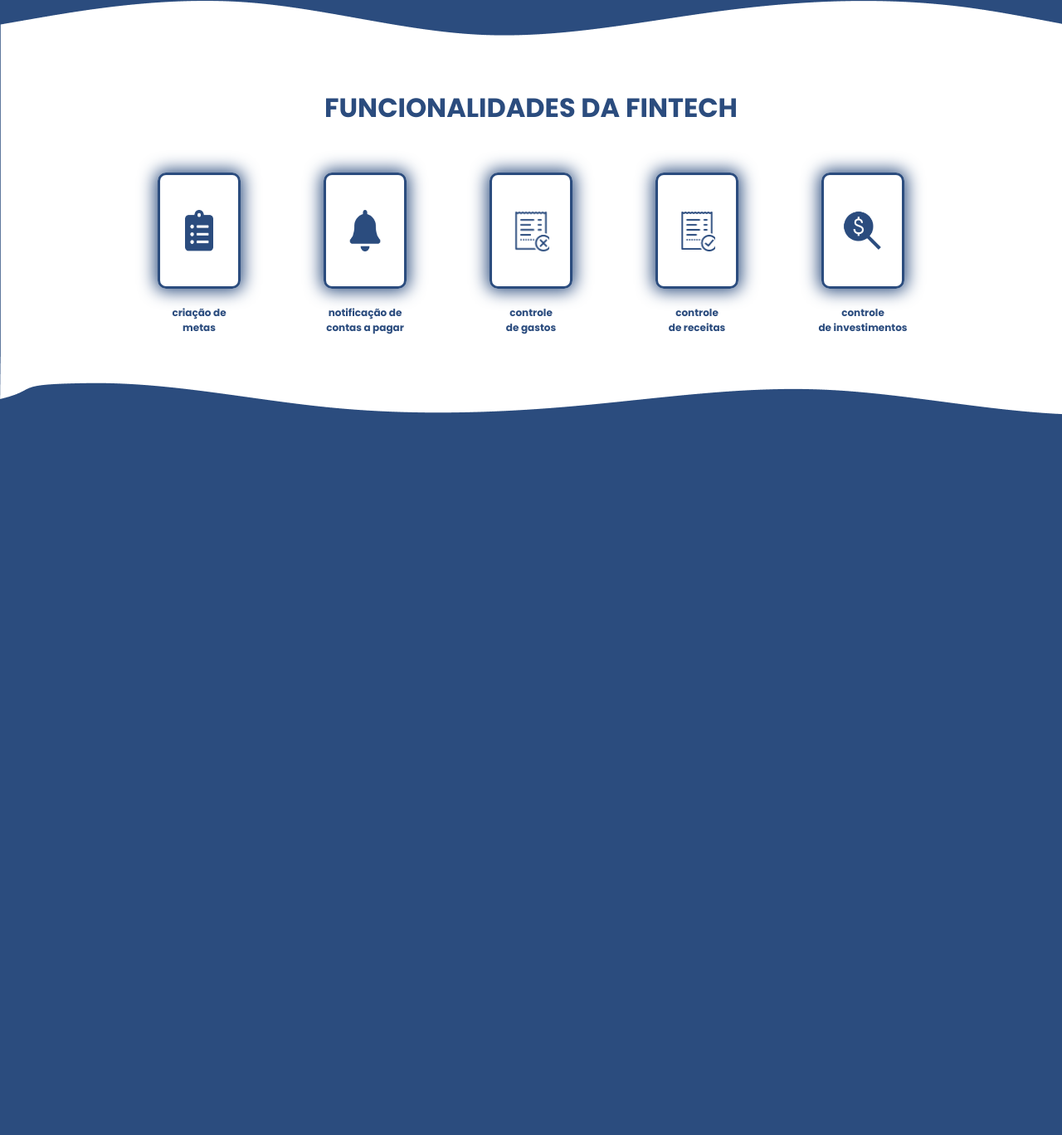
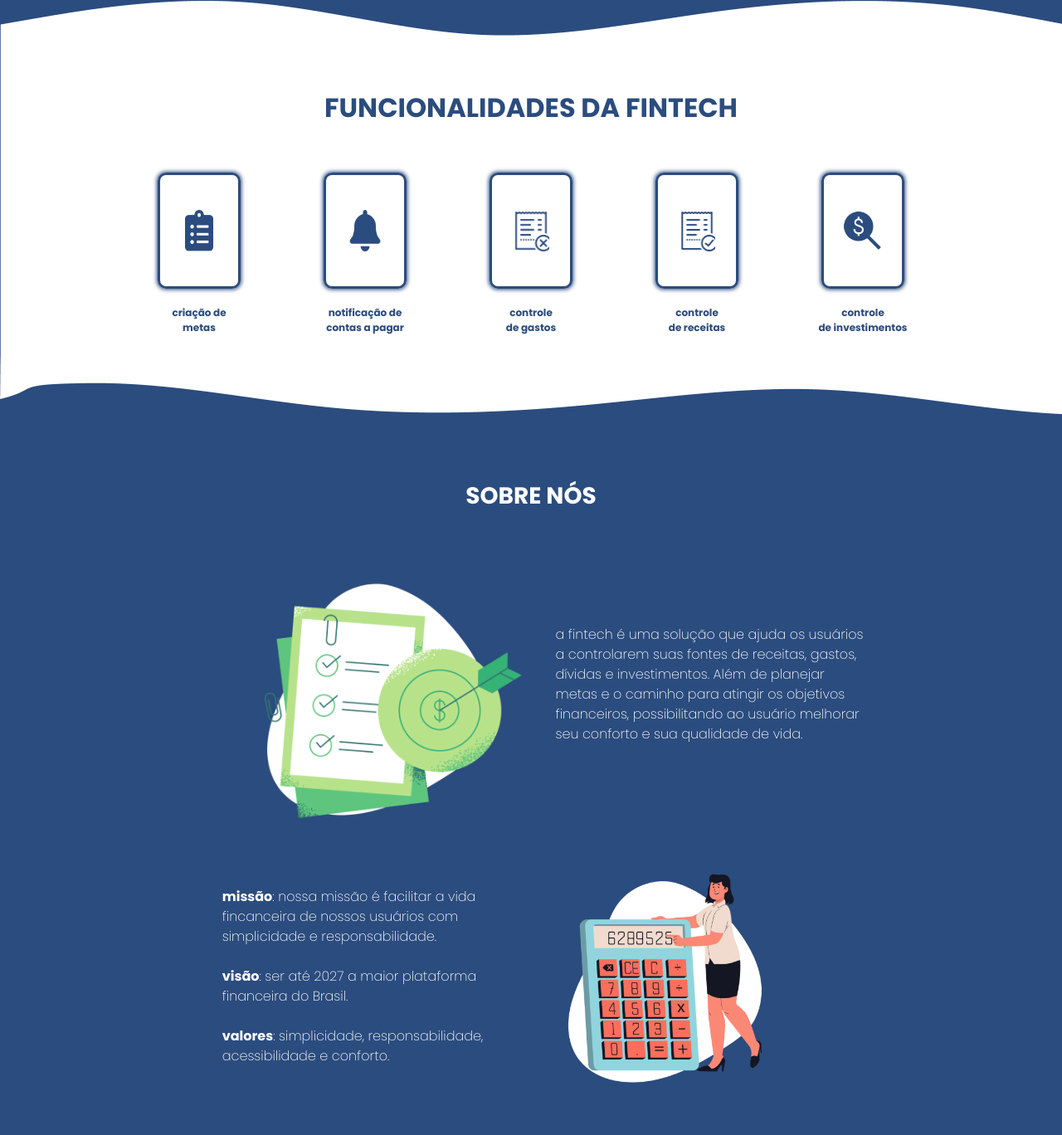
Before and after one commit to isabvictoriaps/fiap-ads, a plain HTML site: page TelasFintech/index.html in a window 1280 px wide. Shown: the part 687-2055 px from the top of the page at 83% size. Before the commit the page ends 1188 px from the top, so only its background shows below. Drawn offline with nearby package versions, Linux system fonts and the light colour scheme.

Commit message:
adicionando a seção sobre nós

```diff
--- a/TelasFintech/css/style.css
+++ b/TelasFintech/css/style.css
@@ -92,7 +92,7 @@ h2 {
     width: 100px;
     height: 140px;
     border: 3px solid #2B4C7E;
-    box-shadow: 0px 0px 20px 3px #2B4C7E;
+    box-shadow: 0px 0px 5px 1px #2B4C7E;
     border-radius: 10px;
     display: flex;
     justify-content: center;
@@ -123,3 +123,20 @@ h2 {
     margin-top: -30px;
     text-align: center;
 }
+
+.section-tree h3{
+    font-weight: 700;
+    text-align: center;
+    margin: 80px 0px 50px 0px;
+}
+
+.sobre-nos-informacoes{
+    display: flex;
+    align-items: center;
+    justify-content: center;
+}
+
+.sobre-nos-informacoes img{
+    width: 350px;
+    margin: 0px 40px 0px 40px;
+}
--- a/TelasFintech/index.html
+++ b/TelasFintech/index.html
@@ -90,8 +90,28 @@
         </div>
     </div>
     <div class="section-tree">
+        <h3>SOBRE NÓS</h3>
+        <div class="sobre-nos">
+            <div class="sobre-nos-informacoes">
+                <img src="img/Pix (1) 1.png" alt="">
+                <p>a fintech é uma solução que ajuda os usuários <br> a controlarem suas fontes de receitas, gastos,
+                    <br> dívidas
+                    e investimentos. Além de planejar <br> metas e o caminho para atingir os objetivos <br> financeiros,
+                    possibilitando ao usuário melhorar <br> seu conforto e sua qualidade de vida.
+                </p>
+            </div>
+            <div class="sobre-nos-informacoes">
+                <p>
+                    <b>missão</b>: nossa missão é facilitar a vida <br> fincanceira de nossos usuários com <br>
+                    simplicidade e
+                    responsabilidade. <br><br>
+                    <b>visão</b>: ser até 2027 a maior plataforma <br> financeira do Brasil. <br><br>
+                    <b>valores</b>: simplicidade, responsabilidade, <br> acessibilidade e conforto. <br>
+                </p>
+                <img src="img/Pix (2) 1.png" alt="">
+            </div>
+        </div>
     </div>
-
     <script src="https://cdn.jsdelivr.net/npm/bootstrap@5.2.0-beta1/dist/js/bootstrap.bundle.min.js"
         integrity="sha384-pprn3073KE6tl6bjs2QrFaJGz5/SUsLqktiwsUTF55Jfv3qYSDhgCecCxMW52nD2" crossorigin="anonymous">
         </script>
```
